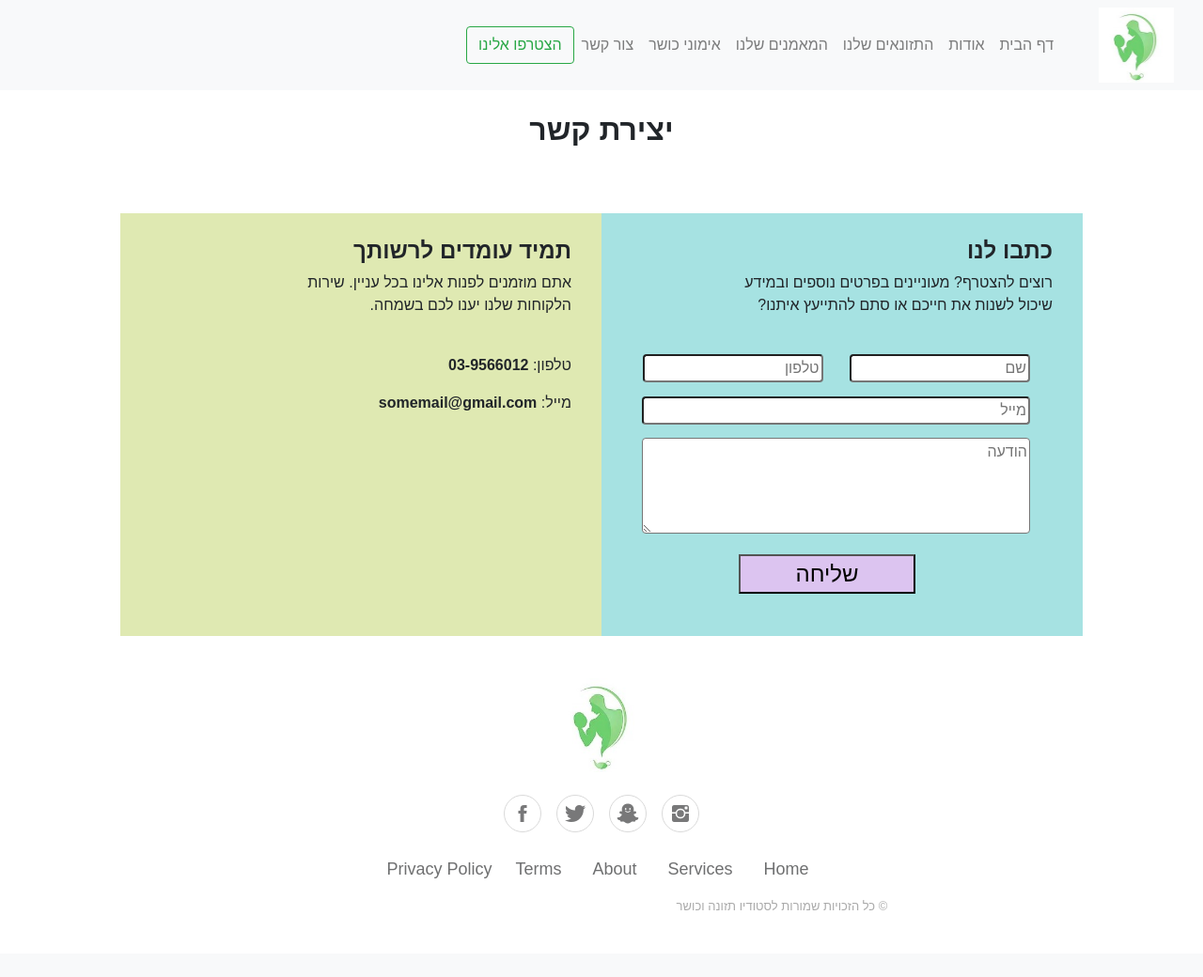
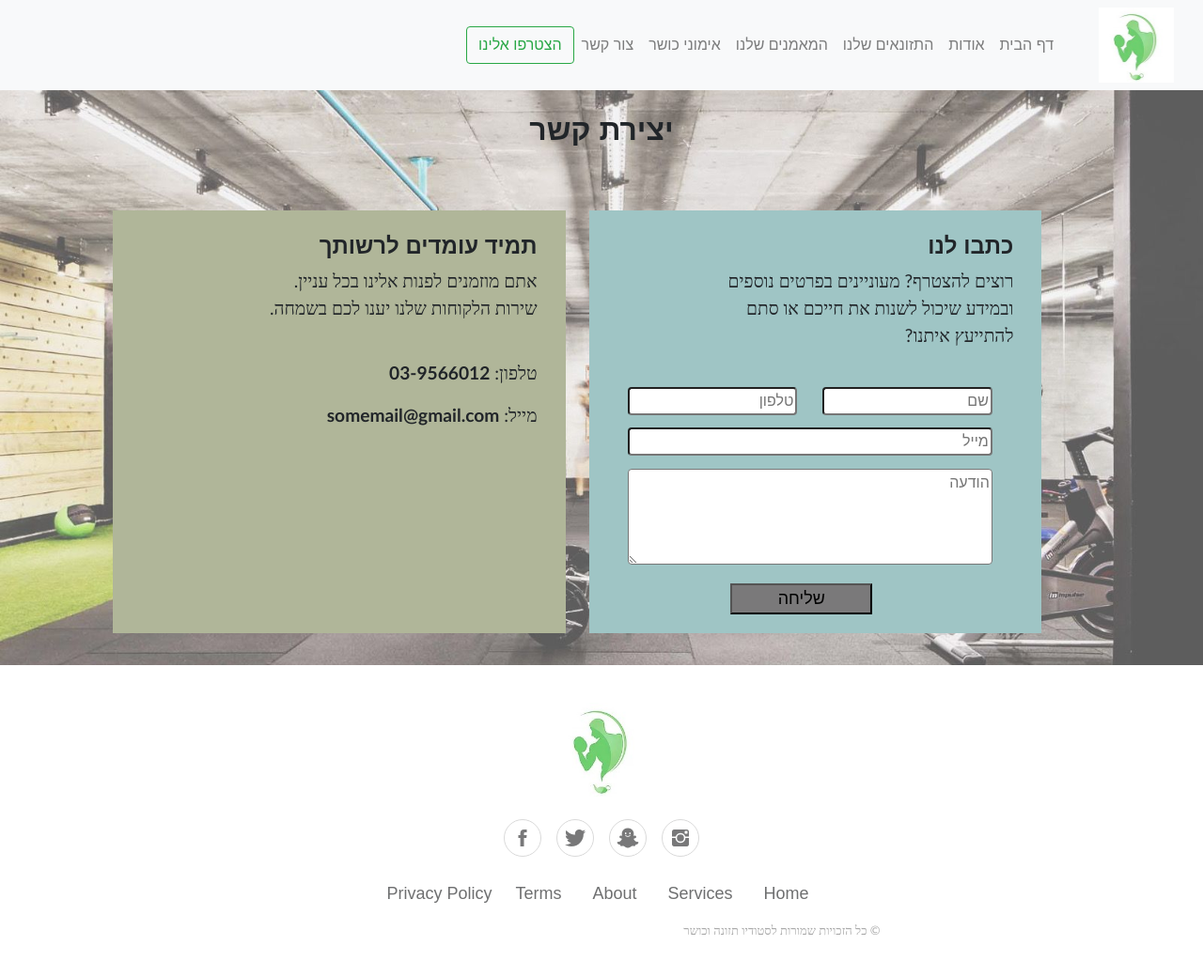
Before and after one commit to edenaa25/sadna, a PHP site: page /Unregistered_user/contact.html in a window 1280 px wide. Shown: the whole page at 94% size. Before the commit the page ends 1015 px from the top, so only its background shows below. Run offline with PHP 8.4, Linux system fonts and the light colour scheme; some libraries are stand-ins or nearby versions.

Commit message:
contact.php try 3

```diff
--- a/Unregistered_user/CSS/contact.css
+++ b/Unregistered_user/CSS/contact.css
@@ -1,10 +1,18 @@
 body{
     font-family: sans-serif;
     width: 100%;
+    background-image: url("../images/studio.jpeg");
+    background-repeat: no-repeat;
+    background-attachment: fixed;
+    background-size: cover;
 }
 *{
     text-align: right;
 }
+/* h4{
+    text-align: center;
+} */
+
 h2{
     text-align: center;
     height: 4.4ch;
@@ -26,6 +34,9 @@ h2{
 
 p{
     width: 70%;
+    font-size: larger;
+    font-family: 'Calibri';
+
 }
 .s{
     width: 40%;
@@ -33,13 +44,19 @@ p{
 }
 aside{
     float: left;
-    width: 50%;
+    width: 47%;
     height: 500px;
+    margin-right: 1%;
+    margin-bottom: 2%;
+
 }
 .main{
     float: left;
-    width: 50%;
+    width: 47%;
     height: 500px;
+    margin-left: 1%;
+    margin-bottom: 2%;
+
 }
 section{
     width: 80%;
@@ -50,17 +67,17 @@ section{
 }
 .left{
     float: left;
-    background-color: rgb(166, 226, 226);
+    background-color: rgb(159, 197, 197);
 }
 .right{
     float: right;
-    background-color: rgb(223, 233, 178);
+    background-color: rgb(176, 182, 153);
 }
 .button2{
-	background-color:rgb(220, 196, 240);
-	font-size:x-large;
+	background-color:rgb(122, 121, 122);
+	font-size: large;
     text-align: center;
-    max-width: 5cm;
+    max-width: 4cm;
 	width: 40%;
 }
 .center{
--- a/Unregistered_user/contact.html
+++ b/Unregistered_user/contact.html
@@ -26,7 +26,7 @@
     <aside>
         <section class="right">
             <h4><b> תמיד עומדים לרשותך</b></h4>
-            <p>אתם מוזמנים לפנות אלינו בכל עניין. שירות הלקוחות שלנו יענו לכם בשמחה.</p>
+            <p>אתם מוזמנים לפנות אלינו בכל עניין.<br> שירות הלקוחות שלנו יענו לכם בשמחה.</p>
             <br>
             <p>טלפון:   <b>03-9566012</b></p>
             <p>מייל:   <b>somemail@gmail.com</b></p>
--- a/Unregistered_user/contact.php
+++ b/Unregistered_user/contact.php
@@ -34,9 +34,5 @@ else{
             echo "Error updating record: " . $conn->error;
         }
 }
-<<<<<<< HEAD
-$conn->close();
-=======
-
->>>>>>> d2e78d81867ea117b5ccf6f0a0753a8111276f90
+    $conn->close();
 ?>
--- a/registered_user/seassion.php
+++ b/registered_user/seassion.php
@@ -11,7 +11,7 @@ if ($connection->connect_error) {
 }
 // Selecting Database
 $db = mysqli_select_db($connection, "edenaais_sadna");
-session_start();// Starting Session
+session_start();// Starting Session  // למה יש פה עוד התחלת סשן שכבר עשינו את זה בדף הלוגאין
 // Storing Session
 $user_check=$_SESSION['login_user'];
 //echo $rows1 ."<br>". $rows2;
```
